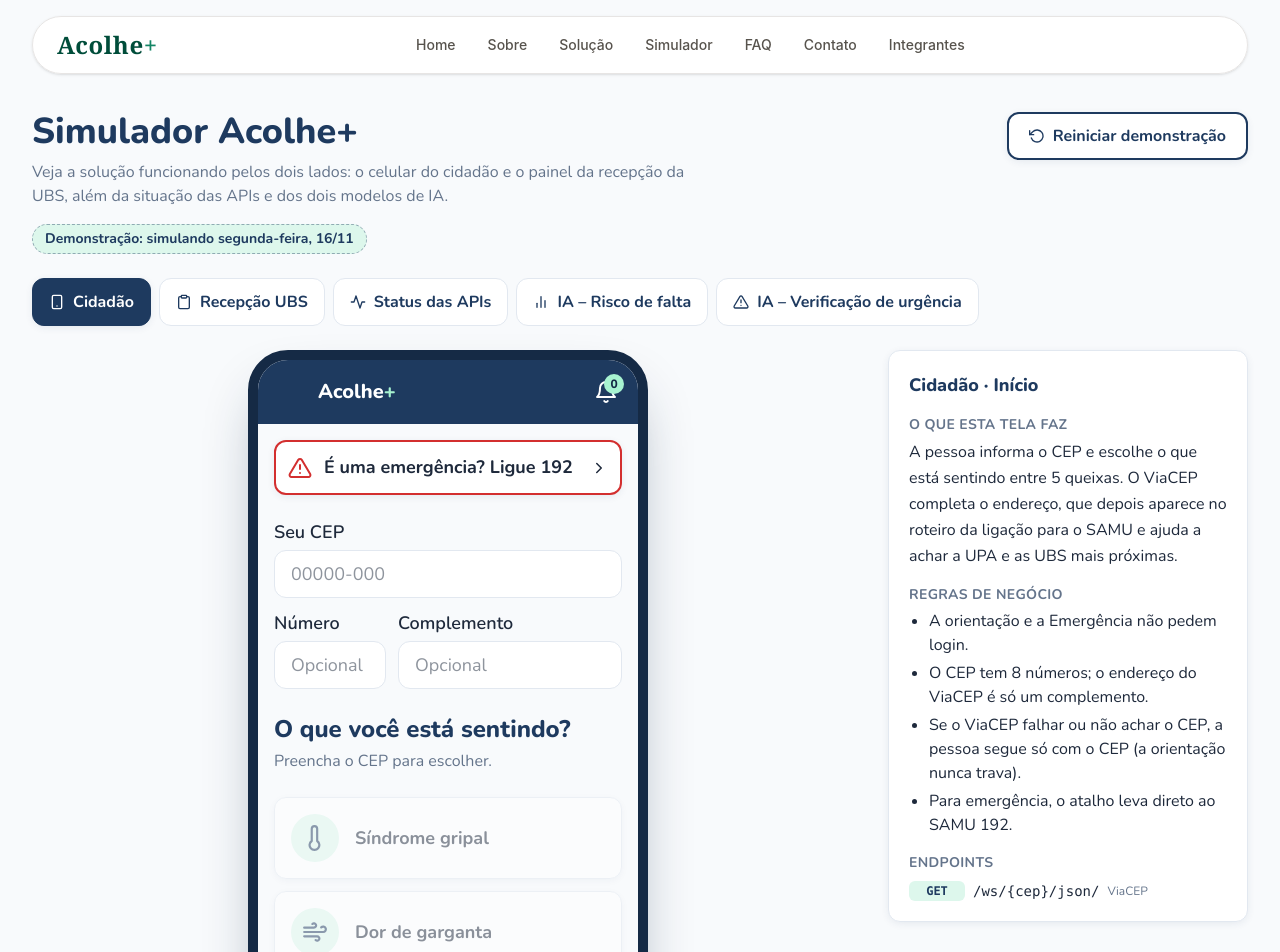
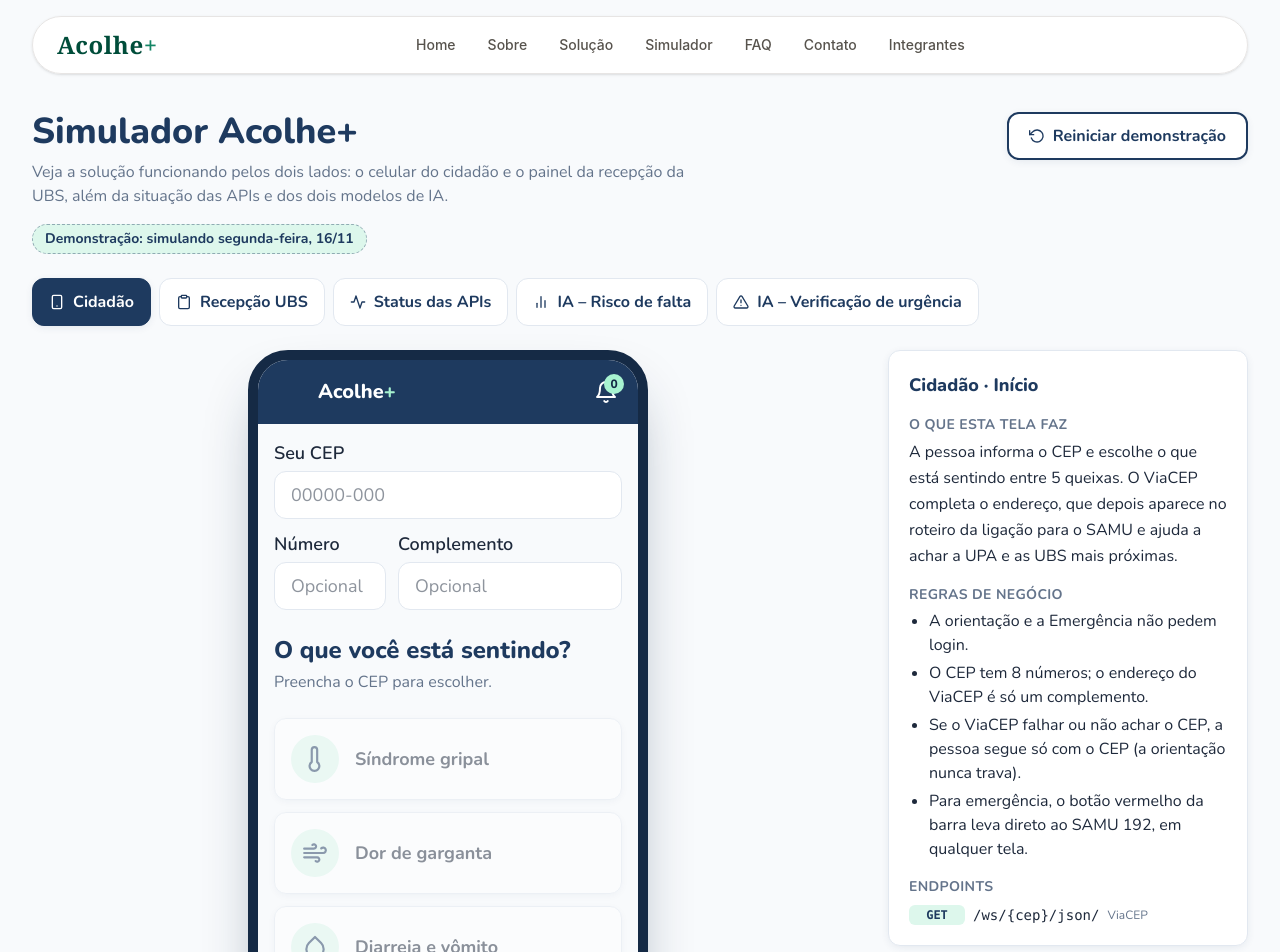
Before and after one commit to GlobalSolution-2026/acolhe-mais-front, a React (Vite) app: page /simulador/cidadao/inicio in a window 1280 px wide. Shown: the top 952 px of the page. Built offline with nearby package versions, Linux system fonts and the light colour scheme; no server answers.

Commit message:
Tira o atalho de emergência do Início (fica o botão da barra)

```diff
--- a/src/data/explicacoesCidadao.ts
+++ b/src/data/explicacoesCidadao.ts
@@ -47,7 +47,7 @@ export const EXPLICACOES_TELAS: Record<string, ExplicacaoTela> = {
       "A orientação e a Emergência não pedem login.",
       "O CEP tem 8 números; o endereço do ViaCEP é só um complemento.",
       "Se o ViaCEP falhar ou não achar o CEP, a pessoa segue só com o CEP (a orientação nunca trava).",
-      "Para emergência, o atalho leva direto ao SAMU 192.",
+      "Para emergência, o botão vermelho da barra leva direto ao SAMU 192, em qualquer tela.",
     ],
     endpoints: [{ metodo: "GET", rota: "/ws/{cep}/json/", api: "VIACEP" }],
   },
--- a/src/pages/simulador/cidadao/Emergencia.tsx
+++ b/src/pages/simulador/cidadao/Emergencia.tsx
@@ -1,6 +1,6 @@
 /**
  * Página: Emergência (aba Cidadão → celular, /simulador/cidadao/emergencia)
- * Aberta pelo botão vermelho da barra (ou pelo atalho do Início), sem pedir login.
+ * Aberta pelo botão vermelho da barra inferior do celular, sem pedir login.
  * Mostra o SAMU 192 com o botão de ligar e o roteiro da ligação; para quem está logado e tem ficha
  * de saúde, a ficha de emergência (prévia); e o Disque-Intoxicação.
  * Veio do protótipo: src/pages/cidadao/Emergencia.tsx + o roteiro do resultado vermelho.
--- a/src/pages/simulador/cidadao/Inicio.tsx
+++ b/src/pages/simulador/cidadao/Inicio.tsx
@@ -1,7 +1,8 @@
 /**
  * Página: Início (aba Cidadão → celular, /simulador/cidadao/inicio)
  * Primeira tela do app: a pessoa informa o CEP (o ViaCEP completa o endereço), pode digitar número
- * e complemento e escolhe uma das 5 queixas para começar a orientação. Tem o acesso rápido à Emergência.
+ * e complemento e escolhe uma das 5 queixas para começar a orientação. A Emergência fica no botão
+ * vermelho da barra inferior do celular, sempre visível.
  * Veio do protótipo: src/pages/cidadao/Inicio.tsx.
  * Endpoints: GET https://viacep.com.br/ws/{cep}/json/ (API externa).
  * Estados: buscando endereço, endereço encontrado, CEP não encontrado e falha do ViaCEP.
@@ -9,9 +10,9 @@
  */
 import { useEffect, useState, type ChangeEvent } from 'react';
 import { useForm, useWatch } from 'react-hook-form';
-import { Link, useNavigate } from 'react-router-dom';
+import { useNavigate } from 'react-router-dom';
 import type { IconType } from 'react-icons';
-import { FiAlertTriangle, FiChevronRight, FiDroplet, FiFrown, FiThermometer, FiWind, FiZap } from 'react-icons/fi';
+import { FiDroplet, FiFrown, FiThermometer, FiWind, FiZap } from 'react-icons/fi';
 import CampoFormulario from '../../../components/CampoFormulario';
 import { useSimulador } from '../../../context/useSimulador';
 import { queixas } from '../../../data/queixas';
@@ -102,15 +103,6 @@ export default function Inicio() {
 
   return (
     <div className="flex flex-col gap-6">
-      <Link
-        to={`${BASE_CELULAR}/emergencia`}
-        className="flex items-center gap-3 rounded-xl border-2 border-gravidade-vermelho bg-branco p-3 font-bold shadow-leve"
-      >
-        <FiAlertTriangle size={24} className="shrink-0 text-gravidade-vermelho" aria-hidden />
-        <span className="flex-1">É uma emergência? Ligue 192</span>
-        <FiChevronRight aria-hidden />
-      </Link>
-
       <div className="flex flex-col gap-3">
         <CampoFormulario id="cep" label="Seu CEP" placeholder="00000-000" numerico registro={registroCep} erro={errors.cep} />
         {cepCompleto && (
```
